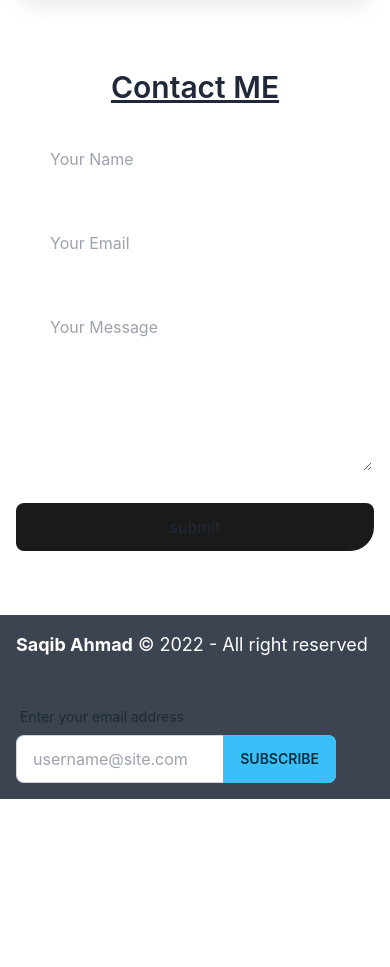
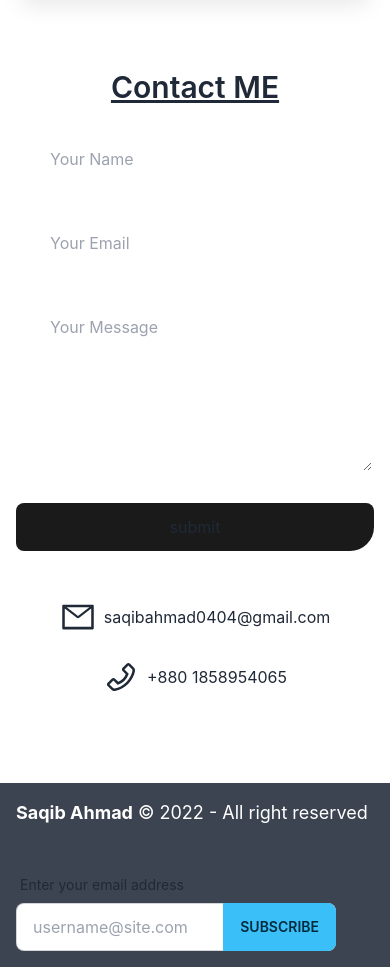
Before and after one commit to saqib0404/portfolio, a React (Create React App) app: page / in a window 390 px wide. Shown: the part 3300-4267 px from the top of the page. Before the commit the page ends 4099 px from the top, so only its background shows below. Built offline with nearby package versions, Linux system fonts and the light colour scheme.

Commit message:
little update

```diff
--- a/src/components/Contact/Contact.js
+++ b/src/components/Contact/Contact.js
@@ -1,6 +1,7 @@
 import emailjs from 'emailjs-com';
 import React, { useRef } from 'react';
 import toast, { Toaster } from 'react-hot-toast';
+import { AiFillLinkedin, AiOutlineMail, AiOutlinePhone } from 'react-icons/ai';
 
 import './Contact.css';
 
@@ -21,12 +22,20 @@ const Contact = () => {
             <Toaster />
             <div className="section-header text-center"><h2 className='text-3xl font-semibold underline mb-6'>Contact ME</h2></div>
 
-            <form ref={form} onSubmit={sendEmail}>
-                <input name='name' className='w-full py-4 px-8 text-white rounded-lg bg-inherit border-2 border-white' type="text" placeholder='Your Name' required /> <br /><br />
-                <input name='email' className='w-full py-4 px-8 text-white rounded-lg bg-inherit border-2 border-white' type="email" placeholder='Your Email' required /><br /><br />
-                <textarea name='message' className='w-full py-4 px-8 text-white rounded-lg bg-inherit border-2 border-white h-44' type="text" placeholder='Your Message' required /><br /><br />
-                <input type='submit' className='submit-btn cursor-pointer w-full' value='submit' />
-            </form>
+            <div className='md:grid grid-cols-3 gap-8'>
+                <form className='col-span-2' ref={form} onSubmit={sendEmail}>
+                    <input name='name' className='w-full py-4 px-8 text-white rounded-lg bg-inherit border-2 border-white' type="text" placeholder='Your Name' required /> <br /><br />
+                    <input name='email' className='w-full py-4 px-8 text-white rounded-lg bg-inherit border-2 border-white' type="email" placeholder='Your Email' required /><br /><br />
+                    <textarea name='message' className='w-full py-4 px-8 text-white rounded-lg bg-inherit border-2 border-white h-44' type="text" placeholder='Your Message' required /><br /><br />
+                    <input type='submit' className='submit-btn cursor-pointer w-full' value='submit' />
+                </form>
+
+                <div className="contact-icons mt-12 md:mt-0 flex flex-col items-center md:items-start">
+                    <div className='flex gap-2 items-center md:flex-col md:items-start'><AiOutlineMail className='text-4xl'/> <span>saqibahmad0404@gmail.com</span></div><br />
+                    <div className='flex gap-2 items-center md:flex-col md:items-start'><AiOutlinePhone className='text-4xl'/> <span>+880 1858954065</span></div><br />
+                   {/* <div className='flex gap-2 items-center md:flex-col md:items-start'> <AiFillLinkedin className='text-4xl'/> <span> Saqib Ahmad</span></div> */}
+                </div>
+            </div>
         </section>
     );
 };
--- a/src/components/Footer/Footer.js
+++ b/src/components/Footer/Footer.js
@@ -1,20 +1,26 @@
 import React from 'react';
+import { toast } from 'react-hot-toast';
 
 const Footer = () => {
+    const subscribe = e => {
+        e.preventDefault();
+        toast.success('Subscribed')
+        e.target.reset();
+    }
     return (
         <footer className="footer items-center p-4 bg-neutral text-neutral-content mt-16">
             <div className="items-center grid-flow-col">
                 <p className='text-lg'><span className='font-bold'>Saqib Ahmad</span> © 2022 - All right reserved</p>
             </div>
             <div className="grid-flow-col gap-4 md:place-self-center md:justify-self-end">
-                <div class="form-control w-80">
-                    <label class="label">
-                        <span class="label-text">Enter your email address</span>
+                <div className="form-control w-80">
+                    <label className="label">
+                        <span className="label-text">Enter your email address</span>
                     </label>
-                    <div class="relative">
-                        <input type="text" placeholder="username@site.com" class="input input-bordered w-full pr-16" />
-                        <button class="btn btn-info absolute top-0 right-0 rounded-l-none">Subscribe</button>
-                    </div>
+                    <form onSubmit={subscribe} className="relative">
+                        <input type="email" name='subscrber' placeholder="username@site.com" className="input input-bordered w-full pr-16" required />
+                        <button className="btn btn-info absolute top-0 right-0 rounded-l-none">Subscribe</button>
+                    </form>
                 </div>
 
             </div>
```
